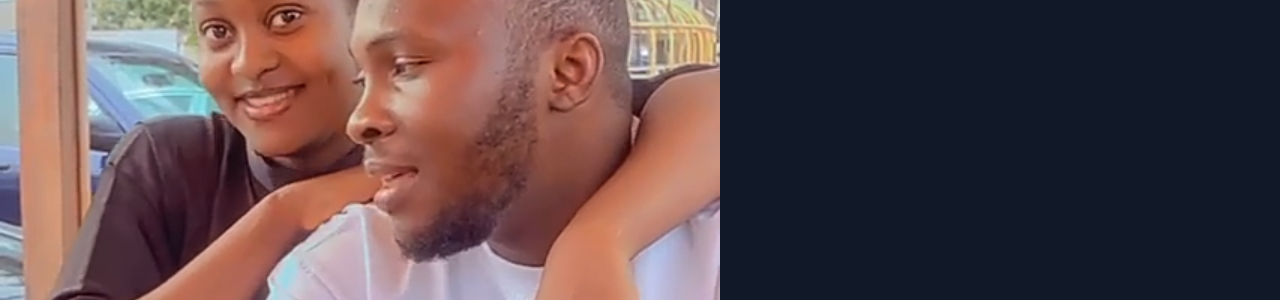
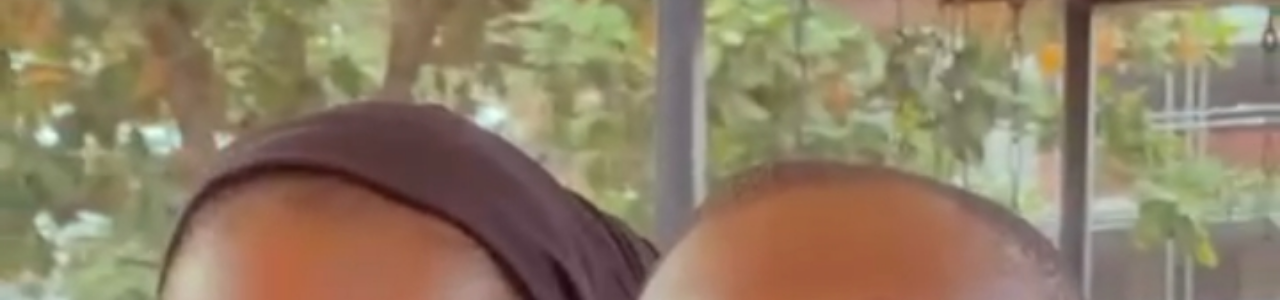
Before and after one commit to feyishola/bestpart, a plain HTML site: page index.html in a window 1280 px wide. Shown: the part 500-800 px from the top of the page. Drawn offline with nearby package versions, Linux system fonts and the light colour scheme.

Commit message:
added more files

```diff
--- a/index.html
+++ b/index.html
@@ -8,19 +8,13 @@
     <script src="https://cdn.tailwindcss.com"></script>
     <style>
         body {
-            background-image: url('2.jpg');
             background-repeat: no-repeat;
             background-attachment: fixed;
+            background-size: cover;
         }
 
         #background-audio {
             opacity: 0.5;
-        }
-
-        @media (max-width: 1024px) {
-            body {
-                background-size: cover;
-            }
         }
 
         @media (max-width: 768px) {
@@ -54,6 +48,44 @@
     </audio>
 
     <script>
+        const audioList = [
+            'music.mp3',
+            'music2.mp3',
+            'music3.mp3',
+            'music4.mp3',
+            'music5.mp3',
+            // Add more audio sources here
+        ];
+
+        const imageList = [
+            '1.jpg',
+            '2.jpg',
+            '3.jpg',
+            '13.jpg',
+            '12.jpg',
+            '6.jpg',
+            '7.jpg',
+            '8.jpg',
+            '9.jpg',
+            '10.jpg',
+            '11.jpg',
+            // Add more image sources here
+        ];
+
+        function changeMedia() {
+            // Change audio source
+            const audio = document.getElementById('background-audio');
+            const randomAudio = audioList[Math.floor(Math.random() * audioList.length)];
+            audio.src = randomAudio;
+            audio.load(); // Load the new audio source
+
+            // Change background image
+            const randomImage = imageList[Math.floor(Math.random() * imageList.length)];
+            document.body.style.backgroundImage = `url(${randomImage})`;
+        }
+
+        setInterval(changeMedia, 600000); // Change media every 10 minutes
+
         // Countdown Timer Script
         function updateCountdown() {
             const countdownElement = document.getElementById('countdown');
@@ -75,6 +107,9 @@
         }
 
         const interval = setInterval(updateCountdown, 1000);
+
+        // Initial media change on page load
+        changeMedia();
     </script>
 </body>
 </html>
```
Also changed, not shown: 6.jpg (added), 7.jpg (added), 8.jpg (added), 7 other files.
